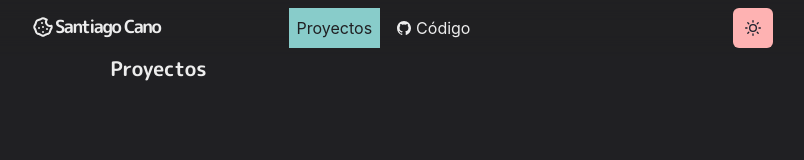
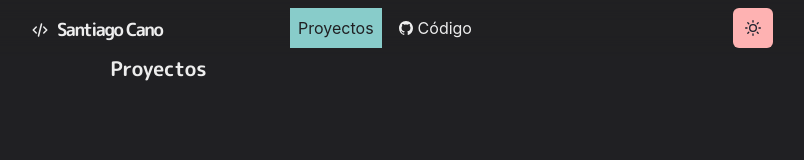
Before and after one commit to santicano2/santiPortfolio, a Next.js app: page /projects in a window 1280 px wide. Shown: the top 160 px of the page, without its empty margins (243-1047 px from the left). Built offline with nearby package versions, Linux system fonts and the light colour scheme.

Commit message:
cambiado logo por un icono de codigo

```diff
--- /dev/null
+++ b/components/icons/codeIcon.js
@@ -0,0 +1,20 @@
+import { Icon } from '@chakra-ui/react'
+
+const CodeIcon = props => (
+  <Icon
+    viewBox="0 0 24 24"
+    strokeWidth="2"
+    stroke="currentColor"
+    fill="none"
+    strokeLinecap="round"
+    strokeLinejoin="round"
+    {...props}
+  >
+    <path stroke="none" d="M0 0h24v24H0z" fill="none" />
+    <path d="M7 8l-4 4l4 4" />
+    <path d="M17 8l4 4l-4 4" />
+    <path d="M14 4l-4 16" />
+  </Icon>
+)
+
+export default CodeIcon
--- a/components/icons/cookie.js
+++ /dev/null
@@ -1,27 +0,0 @@
-const CookieIcon = props => {
-  return (
-    <svg
-      xmlns="http://www.w3.org/2000/svg"
-      className="w-5 inline-block transition-transform group-hover:rotate-[20deg]"
-      width="24"
-      height="24"
-      viewBox="0 0 24 24"
-      strokeWidth="2"
-      stroke="currentColor"
-      fill="none"
-      strokeLinecap="round"
-      strokeLinejoin="round"
-      {...props}
-    >
-      <path stroke="none" d="M0 0h24v24H0z" fill="none" />
-      <path d="M8 13v.01" />
-      <path d="M12 17v.01" />
-      <path d="M12 12v.01" />
-      <path d="M16 14v.01" />
-      <path d="M11 8v.01" />
-      <path d="M13.148 3.476l2.667 1.104a4 4 0 0 0 4.656 6.14l.053 .132a3 3 0 0 1 0 2.296c-.497 .786 -.838 1.404 -1.024 1.852c-.189 .456 -.409 1.194 -.66 2.216a3 3 0 0 1 -1.624 1.623c-1.048 .263 -1.787 .483 -2.216 .661c-.475 .197 -1.092 .538 -1.852 1.024a3 3 0 0 1 -2.296 0c-.802 -.503 -1.419 -.844 -1.852 -1.024c-.471 -.195 -1.21 -.415 -2.216 -.66a3 3 0 0 1 -1.623 -1.624c-.265 -1.052 -.485 -1.79 -.661 -2.216c-.198 -.479 -.54 -1.096 -1.024 -1.852a3 3 0 0 1 0 -2.296c.48 -.744 .82 -1.361 1.024 -1.852c.171 -.413 .391 -1.152 .66 -2.216a3 3 0 0 1 1.624 -1.623c1.032 -.256 1.77 -.476 2.216 -.661c.458 -.19 1.075 -.531 1.852 -1.024a3 3 0 0 1 2.296 0z" />
-    </svg>
-  )
-}
-
-export default CookieIcon
--- a/components/logo.js
+++ b/components/logo.js
@@ -1,6 +1,6 @@
 import Link from 'next/link'
 import { Text, useColorModeValue } from '@chakra-ui/react'
-import CookieIcon from './icons/cookie'
+import CodeIcon from './icons/codeIcon'
 import styled from '@emotion/styled'
 
 const LogoBox = styled.span`
@@ -25,7 +25,7 @@ const Logo = () => {
   return (
     <Link href="/" scroll={false}>
       <LogoBox>
-        <CookieIcon />
+        <CodeIcon mr={2} />
         <Text
           color={useColorModeValue('gray.800', 'whiteAlpha.900')}
           fontFamily='M PLUS Rounded 1c", sans-serif'
--- a/pages/projects.js
+++ b/pages/projects.js
@@ -1,5 +1,6 @@
 import { Container, Heading, SimpleGrid, Divider } from '@chakra-ui/react'
 import Section from '../components/section'
+import { WorkGridItem } from '../components/grid-item'
 
 const Works = () => {
   return (
```
